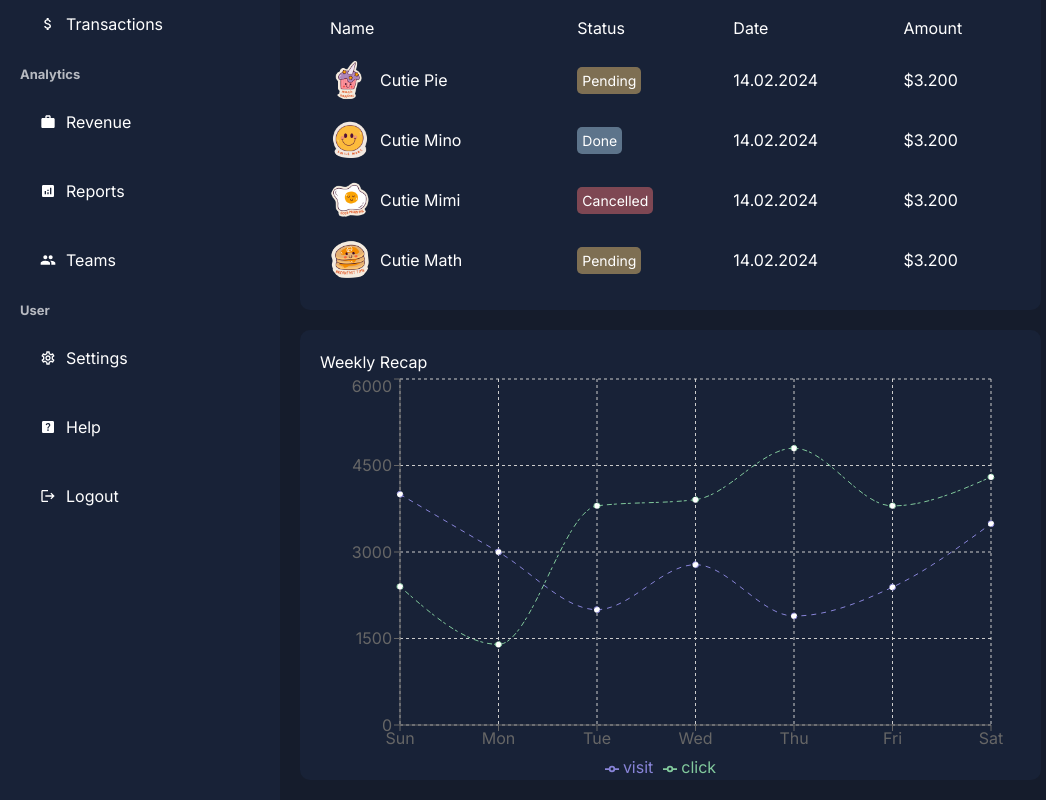
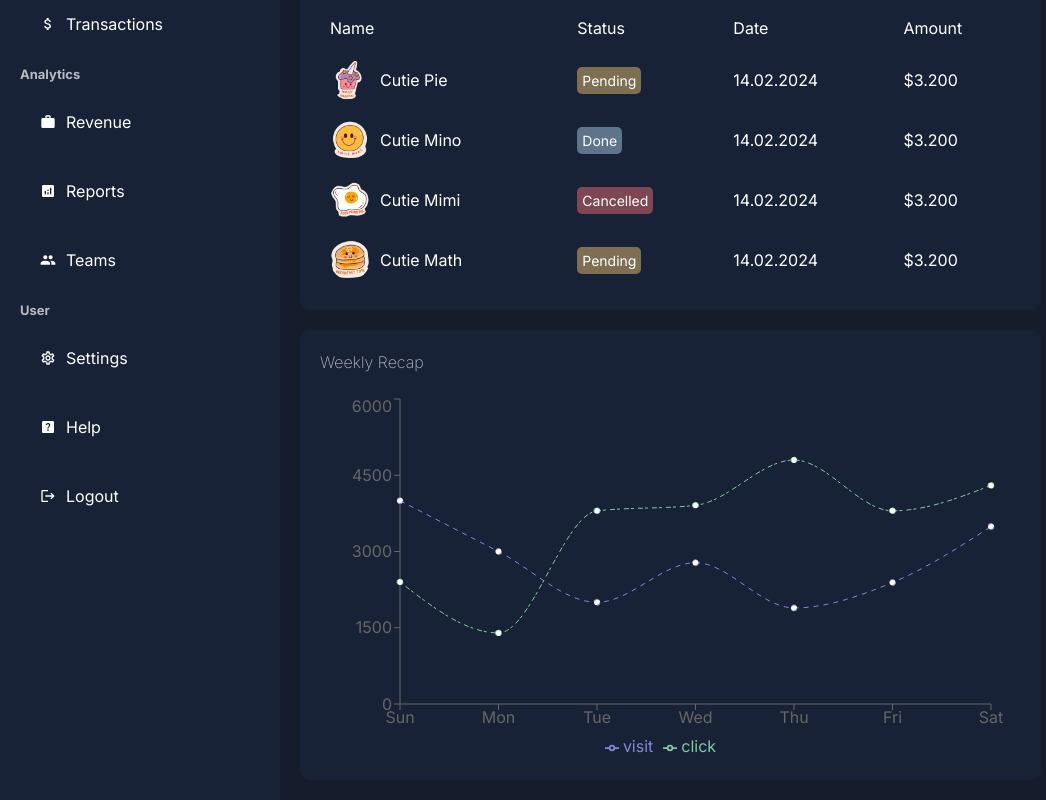
Before and after one commit to CutieMath/next-js-01, a Next.js app: page /dashboard in a window 1280 px wide. Shown: the part 384-1184 px from the top of the page, without its empty margins (0-1046 px from the left). Built offline with nearby package versions, Linux system fonts and the light colour scheme.

Commit message:
optimise chart

```diff
--- a/app/ui/dashboard/chart/chart.jsx
+++ b/app/ui/dashboard/chart/chart.jsx
@@ -5,7 +5,6 @@ import {
   Line,
   XAxis,
   YAxis,
-  CartesianGrid,
   Tooltip,
   Legend,
   ResponsiveContainer,
@@ -52,8 +51,8 @@ const data = [
 const Chart = () => {
   return (
     <div className={styles.container}>
-      <h2>Weekly Recap</h2>
-      <ResponsiveContainer width="100%" height="100%">
+      <h2 className={styles.title}>Weekly Recap</h2>
+      <ResponsiveContainer width="100%" height="90%">
         <LineChart
           width={500}
           height={300}
@@ -65,10 +64,9 @@ const Chart = () => {
             bottom: 5,
           }}
         >
-          <CartesianGrid strokeDasharray="3 3" />
           <XAxis dataKey="name" />
           <YAxis />
-          <Tooltip />
+          <Tooltip contentStyle={{ background: "#151c2c", border: "none" }} />
           <Legend />
           <Line
             type="monotone"
```
